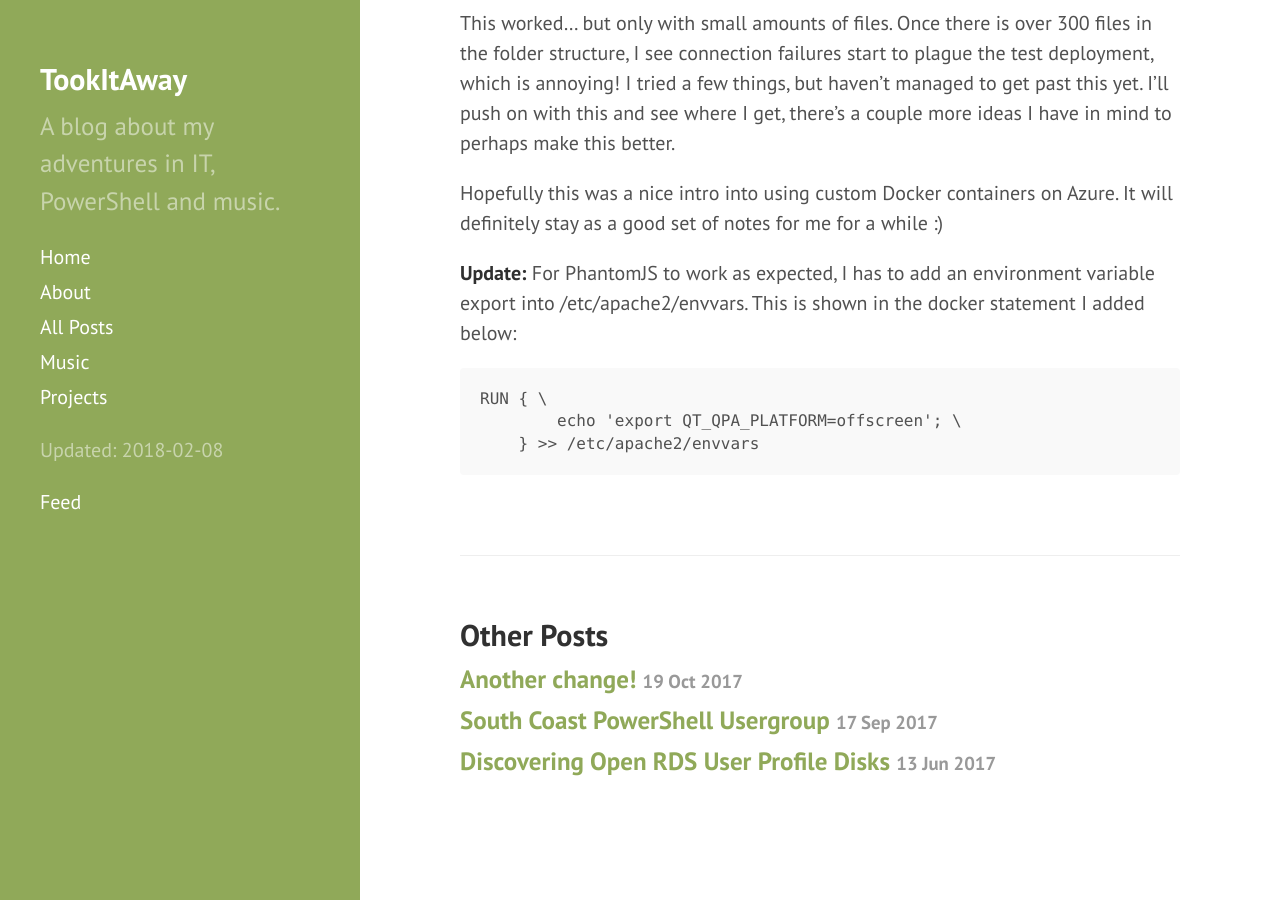
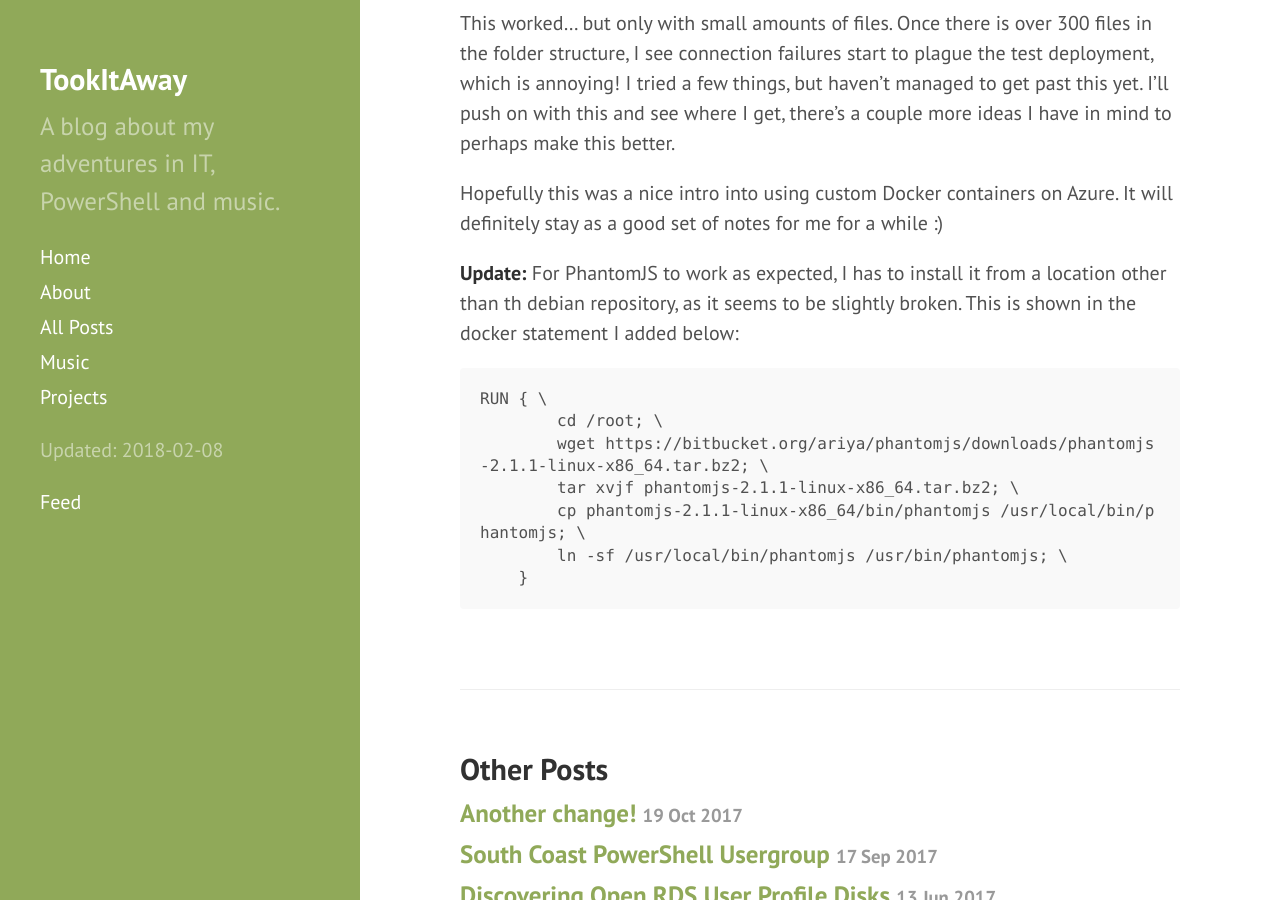
Before and after one commit to davegreen/davegreen.github.io, a Jekyll site: the page built from _posts/2017-12-23-getting-started-with-custom-docker-containers-on-azure.md, in a window 1280 px wide and 900 px high, scrolled down 5676 px. Built offline with Jekyll 4.4.1, drawn with Linux system fonts in a browser that asks for light colours.

Commit message:
Update 2017-12-23-getting-started-with-custom-docker-containers-on-azure.md

````diff
--- a/_posts/2017-12-23-getting-started-with-custom-docker-containers-on-azure.md
+++ b/_posts/2017-12-23-getting-started-with-custom-docker-containers-on-azure.md
@@ -144,10 +144,14 @@ This worked... but only with small amounts of files. Once there is over 300 file
 
 Hopefully this was a nice intro into using custom Docker containers on Azure. It will definitely stay as a good set of notes for me for a while :)
 
-**Update:** For PhantomJS to work as expected, I has to add an environment variable export into /etc/apache2/envvars. This is shown in the docker statement I added below:
+**Update:** For PhantomJS to work as expected, I has to install it from a location other than th debian repository, as it seems to be slightly broken. This is shown in the docker statement I added below:
 
 ```
 RUN { \
-        echo 'export QT_QPA_PLATFORM=offscreen'; \
-    } >> /etc/apache2/envvars
+        cd /root; \
+        wget https://bitbucket.org/ariya/phantomjs/downloads/phantomjs-2.1.1-linux-x86_64.tar.bz2; \
+        tar xvjf phantomjs-2.1.1-linux-x86_64.tar.bz2; \
+        cp phantomjs-2.1.1-linux-x86_64/bin/phantomjs /usr/local/bin/phantomjs; \
+        ln -sf /usr/local/bin/phantomjs /usr/bin/phantomjs; \
+    }
 ```
````
